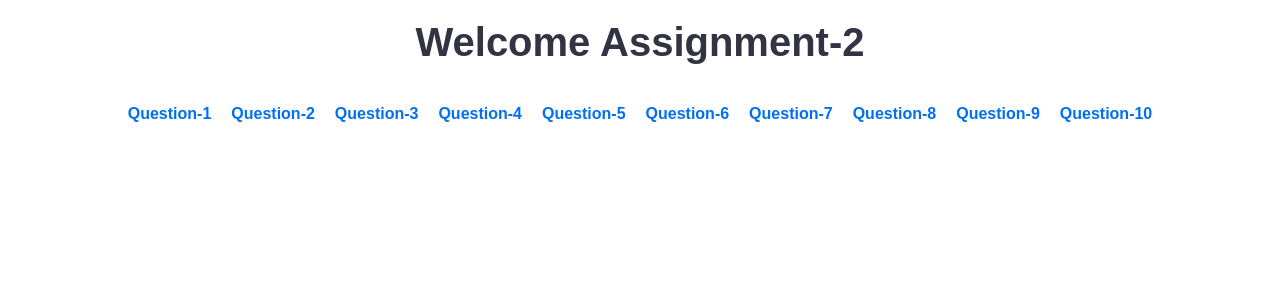
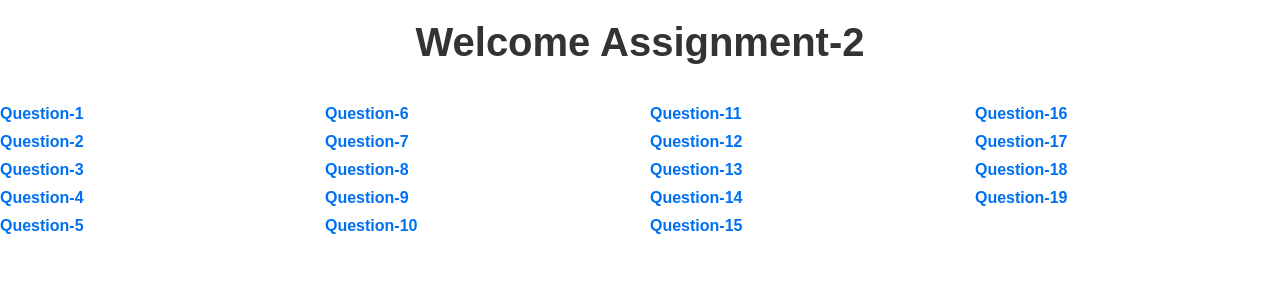
Before and after one commit to manoj-successiveTech/React-Training, a Next.js app in the folder Nextjs-assignment/: page /Assignment-2 in a window 1280 px wide. Shown: the top 300 px of the page. Built offline with nearby package versions, Linux system fonts and the light colour scheme.

Commit message:
Assignment-2 files updated

```diff
--- a/Nextjs-assignment/src/app/Assignment-2/page.jsx
+++ b/Nextjs-assignment/src/app/Assignment-2/page.jsx
@@ -9,9 +9,9 @@ const Page = () => {
       <div className="welcome-container">
         <h1>Welcome Assignment-2</h1>
       </div>
-
       <div className="navigation-container">
         <nav className="navigation">
+          <div className="navigation-section">
             <ul className="navigation-list">
               <li className="navigation-item">
                 <Link href='/Assignment-2/question-1'>Question-1</Link>
@@ -28,31 +28,62 @@ const Page = () => {
               <li className="navigation-item">
                 <Link href='/Assignment-2/question-5'>Question-5</Link>
               </li>
-
+            </ul>
+          </div>
+          <div className="navigation-section">
+            <ul className="navigation-list">
               <li className="navigation-item">
                 <Link href='/Assignment-2/question-6'>Question-6</Link>
               </li>
-
               <li className="navigation-item">
                 <Link href='/Assignment-2/question-7'>Question-7</Link>
               </li>
-
-
               <li className="navigation-item">
                 <Link href='/Assignment-2/question-8'>Question-8</Link>
               </li>
-
-
               <li className="navigation-item">
                 <Link href='/Assignment-2/question-9'>Question-9</Link>
               </li>
-
               <li className="navigation-item">
                 <Link href='/Assignment-2/question-10'>Question-10</Link>
               </li>
-
-
             </ul>
+          </div>
+          <div className="navigation-section">
+            <ul className="navigation-list">
+              <li className="navigation-item">
+                <Link href='/Assignment-2/question-11'>Question-11</Link>
+              </li>
+              <li className="navigation-item">
+                <Link href='/Assignment-2/question-12'>Question-12</Link>
+              </li>
+              <li className="navigation-item">
+                <Link href='/Assignment-2/question-13'>Question-13</Link>
+              </li>
+              <li className="navigation-item">
+                <Link href='/Assignment-2/question-14'>Question-14</Link>
+              </li>
+              <li className="navigation-item">
+                <Link href='/Assignment-2/question-15'>Question-15</Link>
+              </li>
+            </ul>
+          </div>
+          <div className="navigation-section">
+            <ul className="navigation-list">
+              <li className="navigation-item">
+                <Link href='/Assignment-2/question-16'>Question-16</Link>
+              </li>
+              <li className="navigation-item">
+                <Link href='/Assignment-2/question-17'>Question-17</Link>
+              </li>
+              <li className="navigation-item">
+                <Link href='/Assignment-2/question-18'>Question-18</Link>
+              </li>
+              <li className="navigation-item">
+                <Link href='/Assignment-2/question-19'>Question-19</Link>
+              </li>
+            </ul>
+          </div>
         </nav>
       </div>
     </>
--- a/Nextjs-assignment/src/app/styles/welcome2.css
+++ b/Nextjs-assignment/src/app/styles/welcome2.css
@@ -1,4 +1,4 @@
-/* Assignment 2 page.jsx */
+/* Assignment 2 page.jsx style css */
 
 .welcome-container {
   text-align: center;
@@ -7,7 +7,7 @@
 
 .welcome-container h1 {
   font-size: 2.5em;
-  color: #334;
+  color: #333;
 }
 
 .navigation-container {
@@ -16,14 +16,22 @@
 
 .navigation {
   display: flex;
+  flex-wrap: wrap;
   justify-content: center;
   list-style: none;
   padding: 0;
+  gap: 20px;
+}
+
+.navigation-section {
+  flex: 1;
+  min-width: 200px;
 }
 
 .navigation-list {
   display: flex;
-  gap: 20px;
+  flex-direction: column;
+  gap: 10px;
 }
 
 .navigation-item {
```
Also changed, not shown: Nextjs-assignment/src/app/Assignment-2/question-11/page.jsx (added), Nextjs-assignment/src/app/Assignment-2/question-12/page.jsx (added), Nextjs-assignment/src/app/Assignment-2/question-13/page.jsx (added), Nextjs-assignment/src/app/Assignment-2/question-14/page.jsx (added), Nextjs-assignment/src/app/Assignment-2/question-15/page.jsx (added), Nextjs-assignment/src/app/Assignment-2/question-16/page.jsx (added), Nextjs-assignment/src/app/Assignment-2/question-17/page.jsx (added), Nextjs-assignment/src/app/Assignment-2/question-18/page.jsx (added), Nextjs-assignment/src/app/Assignment-2/question-19/page.jsx (added). Lines whose indentation alone changed are shown as unchanged.
